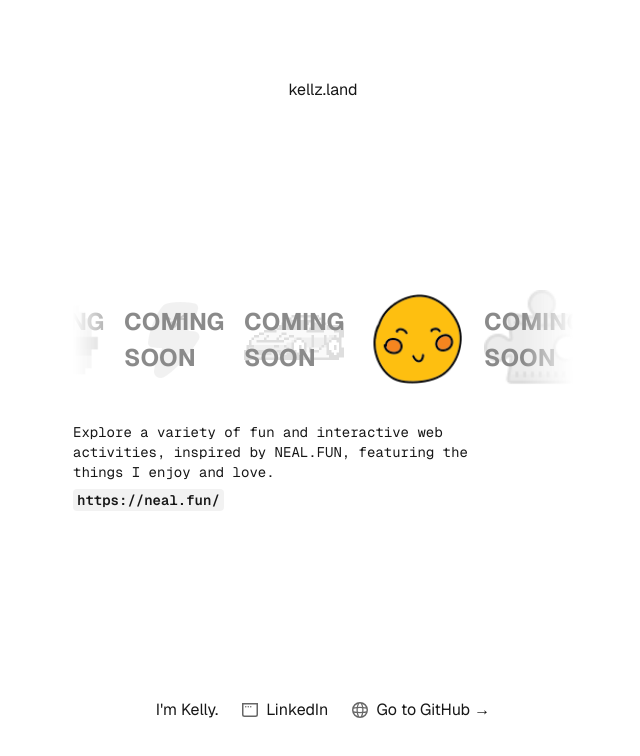
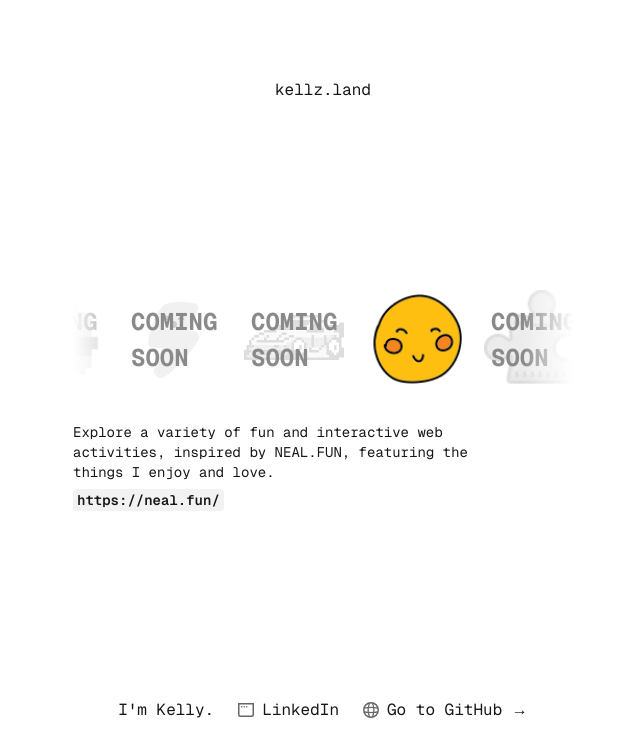
Before and after one commit to Kelly-Esquejo/kellz.land, a Next.js app: page /kellz.land/ in a window 1280 px wide. Shown: the top 756 px of the page, without its empty margins (317-957 px from the left). Built offline with nearby package versions, Linux system fonts and the light colour scheme.

Commit message:
Change font to home page

```diff
--- a/src/app/page.tsx
+++ b/src/app/page.tsx
@@ -36,7 +36,7 @@
 
 export default function Home() {
     return (
-        <div className="grid grid-rows-[20px_1fr_20px] items-center justify-items-center min-h-screen p-8 pb-20 gap-16 sm:p-20 font-[family-name:var(--font-geist-sans)]">
+        <div className="grid grid-rows-[20px_1fr_20px] items-center justify-items-center min-h-screen p-8 pb-20 gap-16 sm:p-20 font-[family-name:var(--font-geist-mono)]">
             <header>
                 <h1 className="">kellz.land</h1>
             </header>
```
